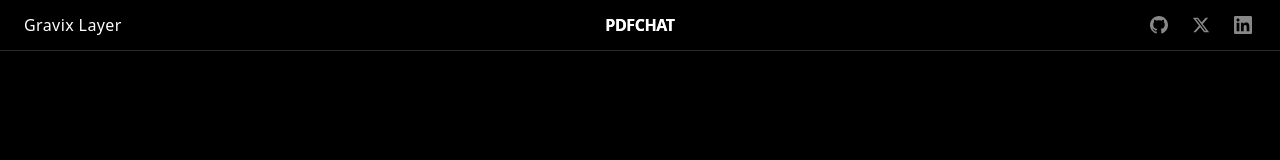
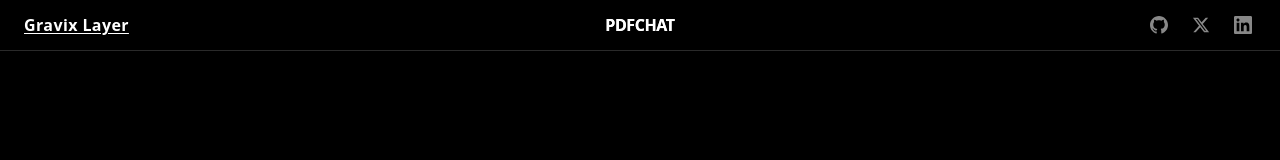
Before and after one commit to gravixlayer/pdfchat, a Next.js app: page / in a window 1280 px wide. Shown: the top 160 px of the page. Built offline with nearby package versions, Linux system fonts and the light colour scheme.

Commit message:
Update: Hyperlink: Website

```diff
--- a/app/page.tsx
+++ b/app/page.tsx
@@ -458,10 +458,16 @@ export default function Page() {
       {/* Navigation Bar */}
       <nav className="w-full bg-black border-b border-[#2a2a2a] px-6 py-3 flex-shrink-0">
         <div className="flex items-center justify-between w-full">
-          {/* Left: Gravix Layer */}
-          <div className="text-white text-base font-medium tracking-wide flex-1">
+          {/* Left: Gravix Layer (hyperlink) */}
+          <a
+            href="https://gravixlayer.com/"
+            target="_blank"
+            rel="noopener noreferrer"
+            className="flex-1 text-white text-base font-semibold tracking-wide transition-all duration-200 underline underline-offset-2 decoration-[0.5px] decoration-white hover:decoration-white"
+            aria-label="Gravix Layer Website"
+          >
             Gravix Layer
-          </div>
+          </a>
 
           {/* Center: PDFCHAT */}
           <div className="text-white text-base font-bold tracking-tight bg-gradient-to-r from-white to-[#ccc] bg-clip-text">
```
